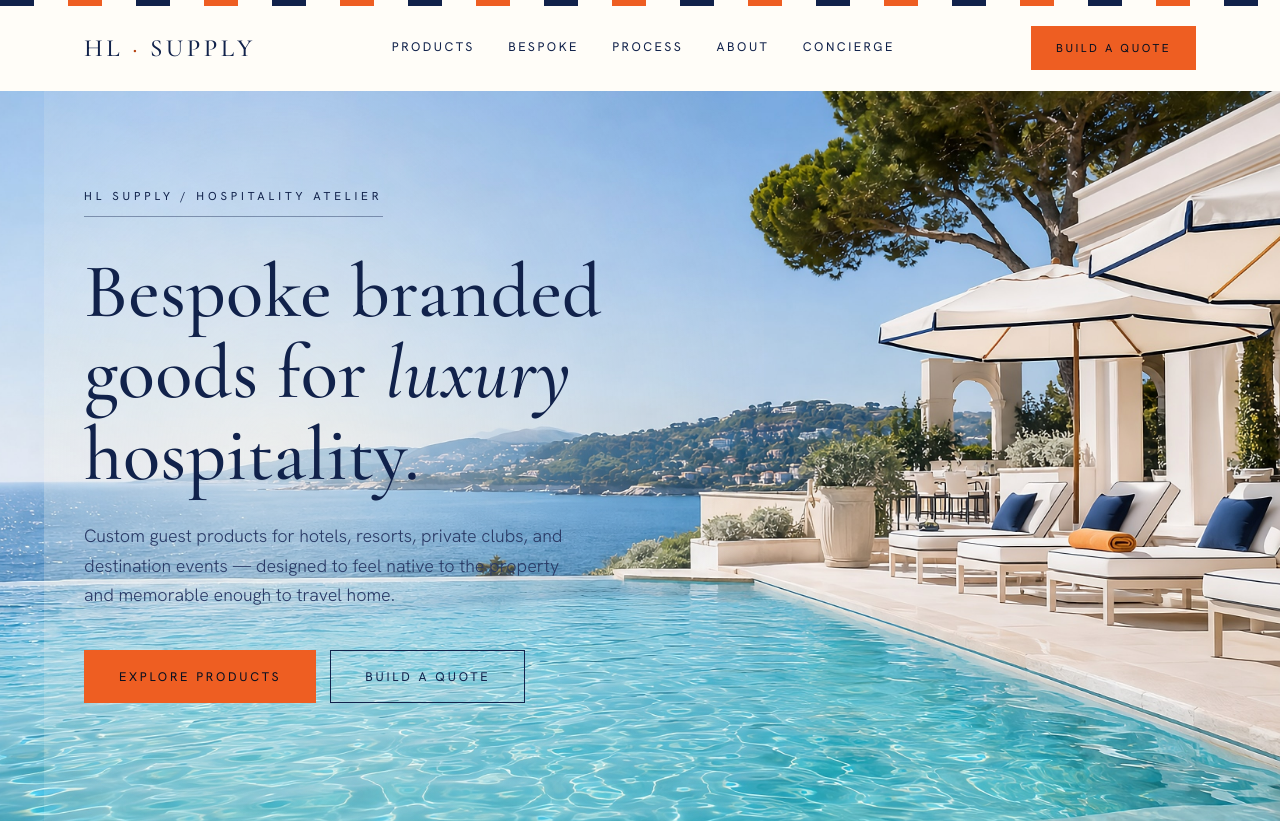
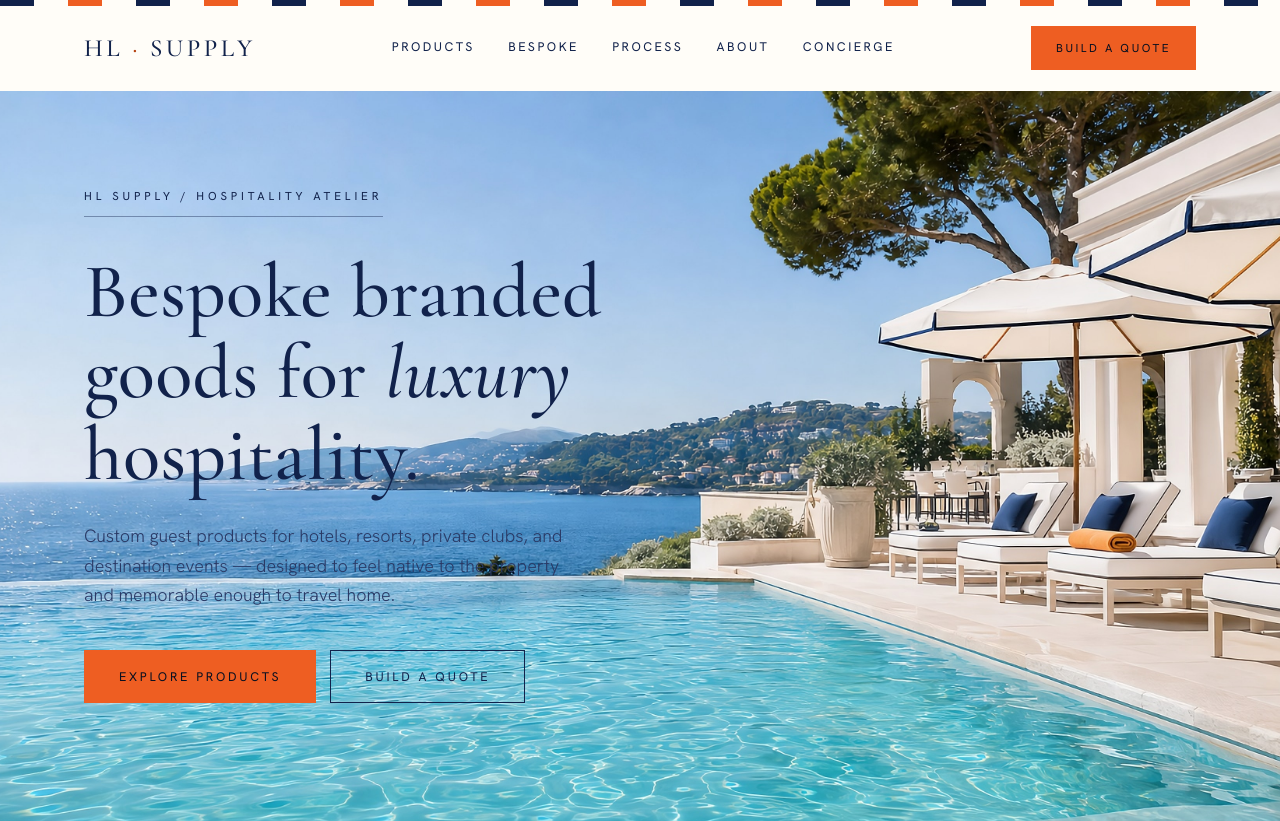
Before and after one commit to paulthirouin-cyber/hotel-luxury-supply, a website: page index.html in a window 1280 px wide. Shown: the top 821 px of the page. Drawn offline with Linux system fonts and the light colour scheme.

Commit message:
Hero: remove the clipped headline scrim; copy sits directly on the photograph
Co-Authored-By: Claude Fable 5.1 <noreply@anthropic.com>

```diff
--- a/css/polish.css
+++ b/css/polish.css
@@ -135,25 +135,8 @@ h2 { letter-spacing: 0.012em; }
    hero polish
    ============================================================ */
 
-/* soft warm scrim behind the copy for guaranteed readability
-   once real photography replaces the placeholder */
-.hero__content {
-  position: relative;
-}
-
-.hero__content::before {
-  content: "";
-  position: absolute;
-  inset: -40px -60px -40px -40px;
-  z-index: -1;
-  background: radial-gradient(
-    75% 85% at 32% 50%,
-    rgba(252, 248, 238, 0.5) 0%,
-    rgba(252, 248, 238, 0.18) 55%,
-    rgba(252, 248, 238, 0) 100%
-  );
-  pointer-events: none;
-}
+/* (headline scrim removed 2026-11-24: a clipped gradient box over real photography; copy sits directly on the photo) */
+.hero__content { position: relative; }
 
 /* label reads as stationery mark rather than a UI chip */
 .hero__label {
```
